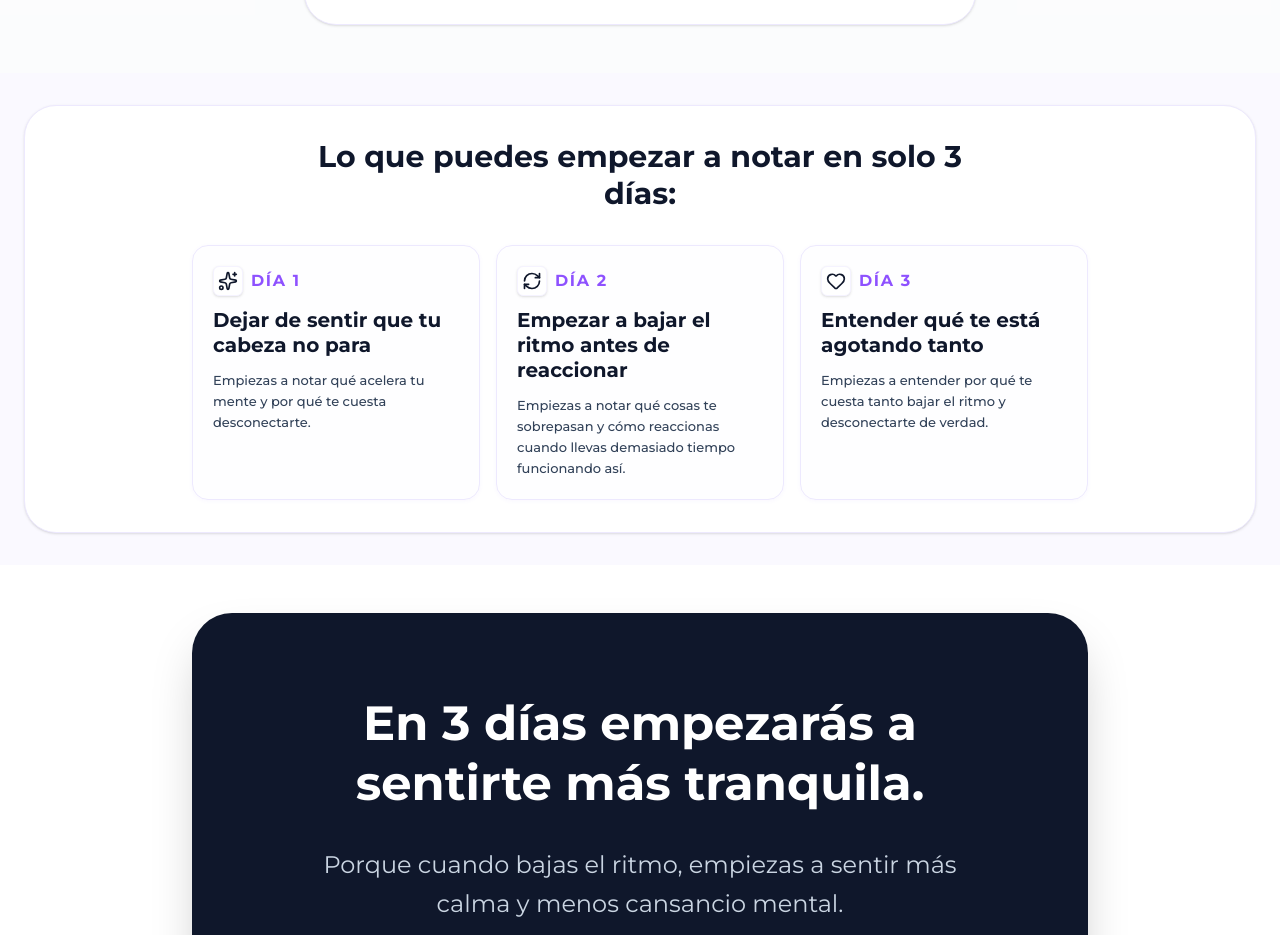
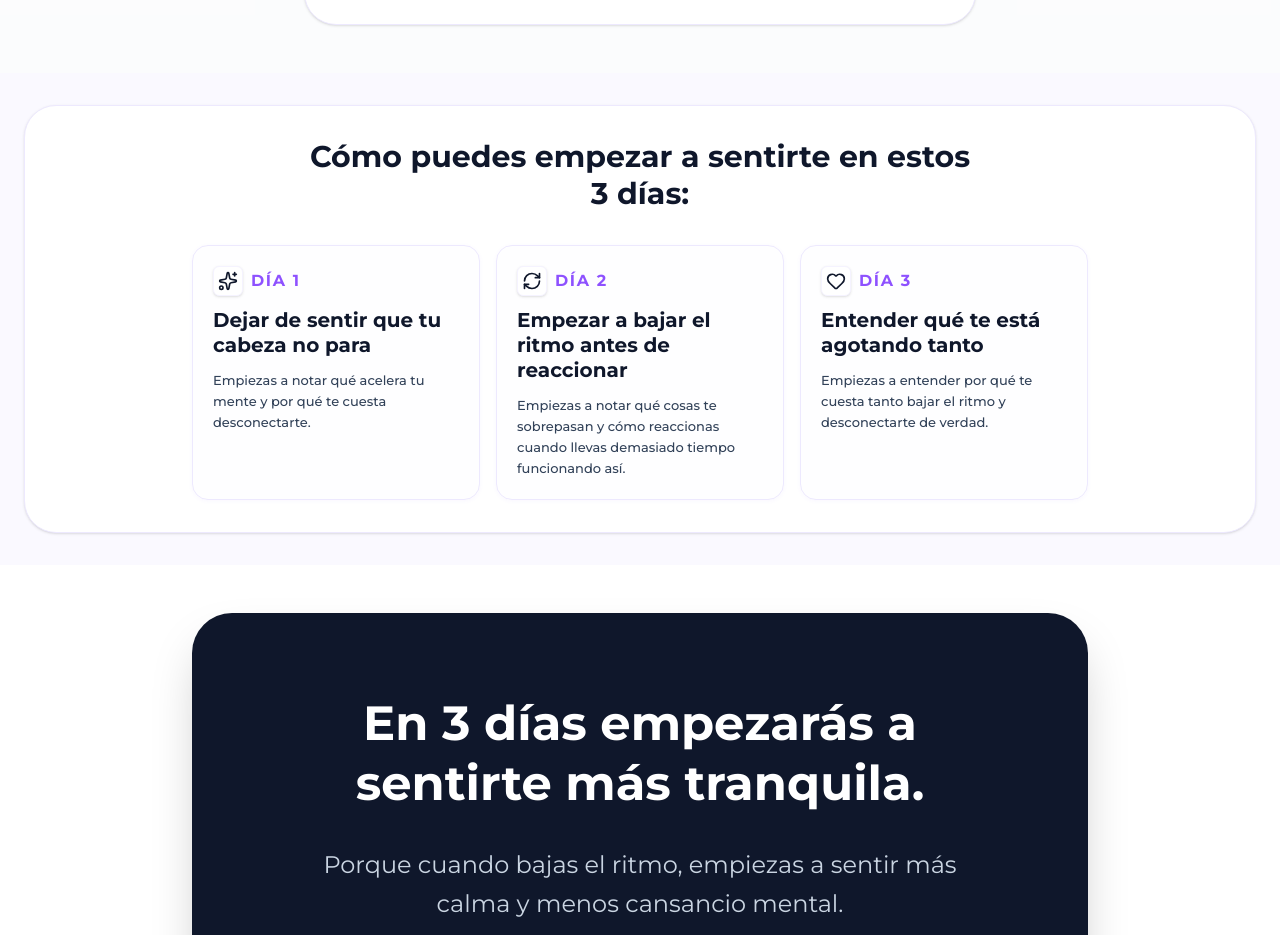
Before and after one commit to cursossolange/despierta-72h, a React (Vite) app: page / in a window 1280 px wide. Shown: the part 3034-3969 px from the top of the page. Built offline with nearby package versions, Linux system fonts and the light colour scheme; no server answers.

Commit message:
Update heading text in LandingPage component

```diff
--- a/src/components/LandingPage.tsx
+++ b/src/components/LandingPage.tsx
@@ -312,7 +312,7 @@ Un espacio breve para bajar el ritmo y sentirte un poco más en calma.
     <div className="bg-white rounded-[2rem] border border-violet-100 p-6 md:p-8 shadow-sm text-center">
       <div className="max-w-2xl mx-auto mb-8 text-center">
         <h2 className="text-2xl md:text-3xl font-black text-slate-900 leading-tight">
-         Lo que puedes empezar a notar en solo 3 días:
+         Cómo puedes empezar a sentirte en estos 3 días:
         </h2>
 </div>
   <div className="grid lg:grid-cols-3 gap-4 max-w-4xl mx-auto">
```
